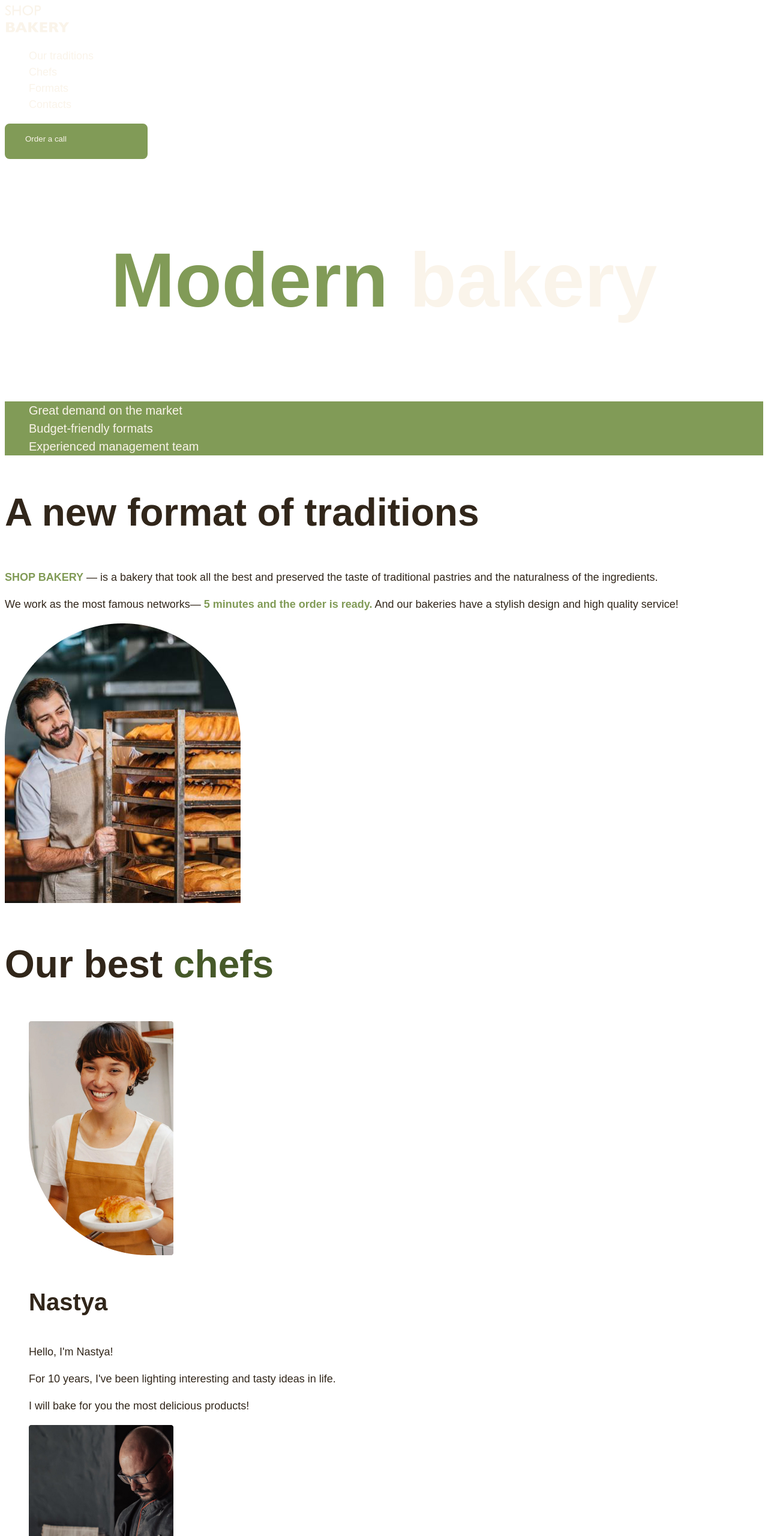
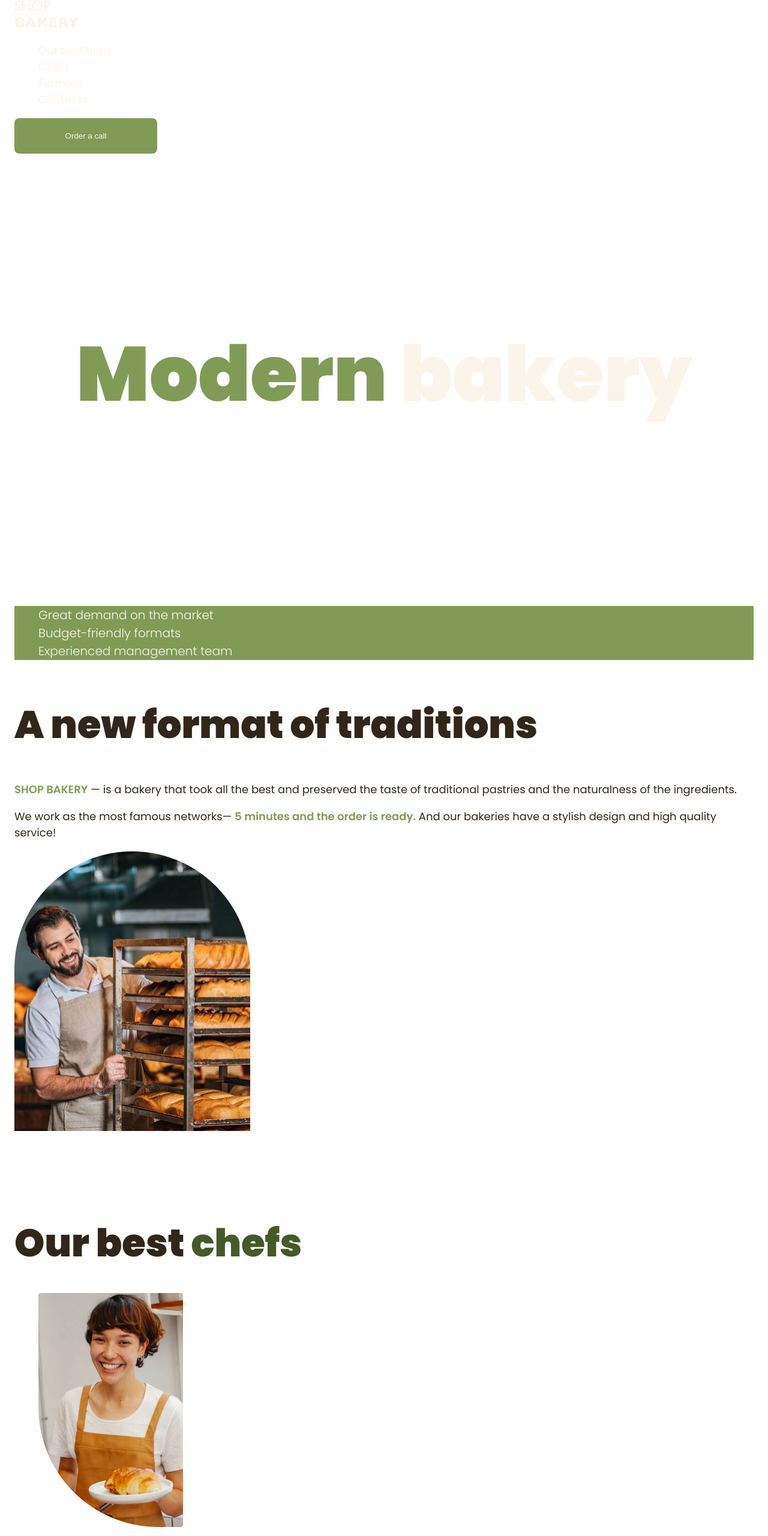
Before and after one commit to alinka770/Modern_bakery, a plain HTML site: page index.html in a window 1280 px wide. Shown: the top 2560 px of the page at 60% size. Drawn offline with Linux system fonts and the light colour scheme.

Commit message:
Adding contatiners to page. Working with adaptivity of page

```diff
--- a/css/styles.css
+++ b/css/styles.css
@@ -1,8 +1,48 @@
+@font-face {
+    font-display: swap;
+    font-family: 'Poppins';
+    font-style: normal;
+    font-weight: 300;
+    src: url('../fonts/poppins-v21-latin-300.woff2') format('woff2');
+  }
+  @font-face {
+    font-display: swap;
+    font-family: 'Poppins';
+    font-style: normal;
+    font-weight: 400;
+    src: url('../fonts/poppins-v21-latin-regular.woff2') format('woff2');
+  }
+  @font-face {
+    font-display: swap;
+    font-family: 'Poppins';
+    font-style: normal;
+    font-weight: 600;
+    src: url('../fonts/poppins-v21-latin-600.woff2') format('woff2');
+  }
+  @font-face {
+    font-display: swap;
+    font-family: 'Poppins';
+    font-style: normal;
+    font-weight: 800;
+    src: url('../fonts/poppins-v21-latin-800.woff2') format('woff2');
+  }
+  @font-face {
+    font-display: swap;
+    font-family: 'Poppins';
+    font-style: normal;
+    font-weight: 900;
+    src: url('../fonts/poppins-v21-latin-900.woff2') format('woff2');
+  }
+
 :root {
     --color-brand-light: #819B57;
     --color-primary-light: #FAF4EA;
     --color-primary-dark: #31261a;
     --color-brand-dark: #465929;
+}
+
+* {
+    box-sizing: border-box;
 }
 
 
@@ -13,6 +53,7 @@ body {
     font-size: 18px;
     font-weight: 400;
     line-height: 1.5;
+    margin: 0;
 }
 
 ul {
@@ -23,22 +64,34 @@ address {
     font-style: normal;
 }
 
+h1, h2, h3, h4, h5, h6, p {
+    margin-top: 0;
+}
+
+.visually-hidden {
+    position: absolute;
+    left: -10000px;
+    top: auto;
+    width: 1px;
+    height: 1px;
+    overflow: hidden;
+}
+
+.container {
+    width: 100%;
+    max-width: 1288px;
+    margin: 0 auto;
+    padding: 0 24px;
+}
+
 /* Button */
 .button {
-    box-sizing: border-box;
-    display: flex;
-    flex-direction: row;
-    align-items: flex-start;
     padding: 16px 32px;
-    gap: 10px;
     width: 238px;
     height: 59px;
     background-color: var(--color-brand-light);
     border: 2px solid var(--color-brand-light);
     border-radius: 8px;
-    flex: none;
-    order: 2;
-    flex-grow: 0;
     color: var(--color-primary-light);
     cursor: pointer;
 }
@@ -61,15 +114,21 @@ address {
 
 /* Hero section */
 .hero-title {
+    margin-bottom:0;
     color:var(--color-primary-light);
     text-align: center;
     font-size: 128px;
     font-weight: 900;
 }
 
+.hero-section {
+    padding: 272px 0;
+}
+
 .hero-title .accent {
     color: var(--color-brand-light);
 }
+
 
 /* Advantages list */
 .advantages-list {
@@ -94,6 +153,10 @@ address {
     color: var(--color-brand-dark);
 }
 
+.section {
+    padding: 48px 0;
+}
+
 /* Traditions section */
 .traditions-text .uppercase{
     text-transform: uppercase;
@@ -104,11 +167,22 @@ address {
     font-weight: 600;
 }
 
+.traditions-section {
+    margin-bottom: 42px;
+}
+
+traditions-title
 /* Chefs section */
 .chef-title {
     font-size: 40px;
     font-weight: 600;
+    margin-bottom: 16px;
 }
+
+.chefs-title {
+    margin-bottom: 42px;
+}
+
 
 /* Formats section */
 .format-title {
@@ -120,6 +194,19 @@ address {
     font-size: 14px;
     font-weight: 300;
 }
+
+
+.formats-title {
+    margin-bottom: 80px;
+}
+
+
+/* Contacts section */
+
+.contacts-title {
+    margin-bottom: 16px;
+}
+
 
 /* Footer */
 .address-link {
--- a/index.html
+++ b/index.html
@@ -9,6 +9,7 @@
     </head>
     <body>
         <header>
+            <div class="container">
                 <nav>
                     <a href="/">
                         <img src="./images/logo.svg" alt="Logo Modern bakery" />
@@ -21,19 +22,28 @@
                     </ul>
                     <button class="button" type="button">Order a call</button>
                 </nav>
+            </div>
         </header>
 
         <main>
+            <section class="hero-section">
+                <div class="container">
+                    <h1 class="hero-title"><span class="accent">Modern</span> bakery</h1>
+                </div>
+            </section>
             <section>
-                <h1 class="hero-title"><span class="accent">Modern</span> bakery</h1>
-            </section>
-            <section id="traditions-section">
+                <div class="container">
+                    <h2 class="visually-hidden">Our advantages</h2>
                     <ul class="advantages-list">
                         <li class="advantages-item">Great demand on the market</li>
                         <li class="advantages-item">Budget-friendly formats</li>
                         <li class="advantages-item">Experienced management team</li>
                     </ul>
-                <h2 class="section-title">A new format of traditions</h2>
+                </div>
+            </section>
+            <section class="section traditions-section" id="traditions-section">
+                <div class="container">
+                    <h2 class="section-title traditions-title">A new format of traditions</h2>
                     <p class="traditions-text">
                         <span class="brand uppercase">Shop bakery</span> — is a bakery that took all the best and preserved the taste of traditional pastries and the naturalness of the ingredients.
                     </p>
@@ -43,9 +53,11 @@
                         And our bakeries have a stylish design and high quality service!
                     </p>
                     <img src="./images/1.jpg" alt="Baker man looking at loaves with a smile" />
+                </div>
             </section>
-            <section id="chef-section">
-                <h2 class="section-title">Our best <span class="accent">chefs</span></h2>
+            <section class="section" id="chef-section">
+                <div class="container">
+                    <h2 class="section-title chefs-title">Our best <span class="accent">chefs</span></h2>
                     <ul>
                         <li>
                             <img src="./images/2.jpg" alt="Girl chef with a croissant on a plate is smiling" />
@@ -66,9 +78,11 @@
                             </article>
                         </li>
                     </ul>
+                </div>
             </section>
-            <section id="formats-section">
-                <h2 class="section-title">Formats</h2>
+            <section class="section" id="formats-section">
+                <div class="container">
+                    <h2 class="section-title formats-title">Formats</h2>
                     <ul>
                         <li>
                             <article>
@@ -104,22 +118,27 @@
                             </article>
                         </li>
                     </ul>
+                </div>
             </section>
-            <section id="contacts-section">
-                <h2 class="section-title">Join the network of bakeries</h2>
+            <section class="section" id="contacts-section">
+                <div class="container">
+                    <h2 class="section-title contacts-title">Join the network of bakeries</h2>
                     <p>Fill out the form so we can contact you!</p>
                     <iframe
                         src="https://www.google.com/maps/embed?pb=!1m18!1m12!1m3!1d3382.843178995945!2d34.739263799999996!3d32.01936140000001!2m3!1f0!2f0!3f0!3m2!1i1024!2i768!4f13.1!3m3!1m2!1s0x1502b3198bcdd863%3A0x44f7201e9969bc4e!2sDerech%20Ben%20Gurion%2081%2C%20Bat%20Yam!5e0!3m2!1sen!2sil!4v1732567272077!5m2!1sen!2sil"
-                    width="603"
+                        max-width="603"
+                        width="100%"
                         height="595"
                         style="border: 0"
                         allowfullscreen=""
                         loading="lazy"
                         referrerpolicy="no-referrer-when-downgrade"
                     ></iframe>
+                </div>
             </section>
         </main>
         <footer>
+            <div class="container">
                 <nav>
                     <a href="/">
                         <img src="./images/logo.svg" alt="Logo Modern bakery" />
@@ -153,6 +172,7 @@
                     <a class="address-link" href="#" target="_blank">Privacy Policy</a>
                     <p class="address-copyright">&copy; 2024 Data protected</p>
                 </address>
+            </div>
         </footer>
     </body>
 </html>
```
Lines whose indentation alone changed are shown as unchanged.
